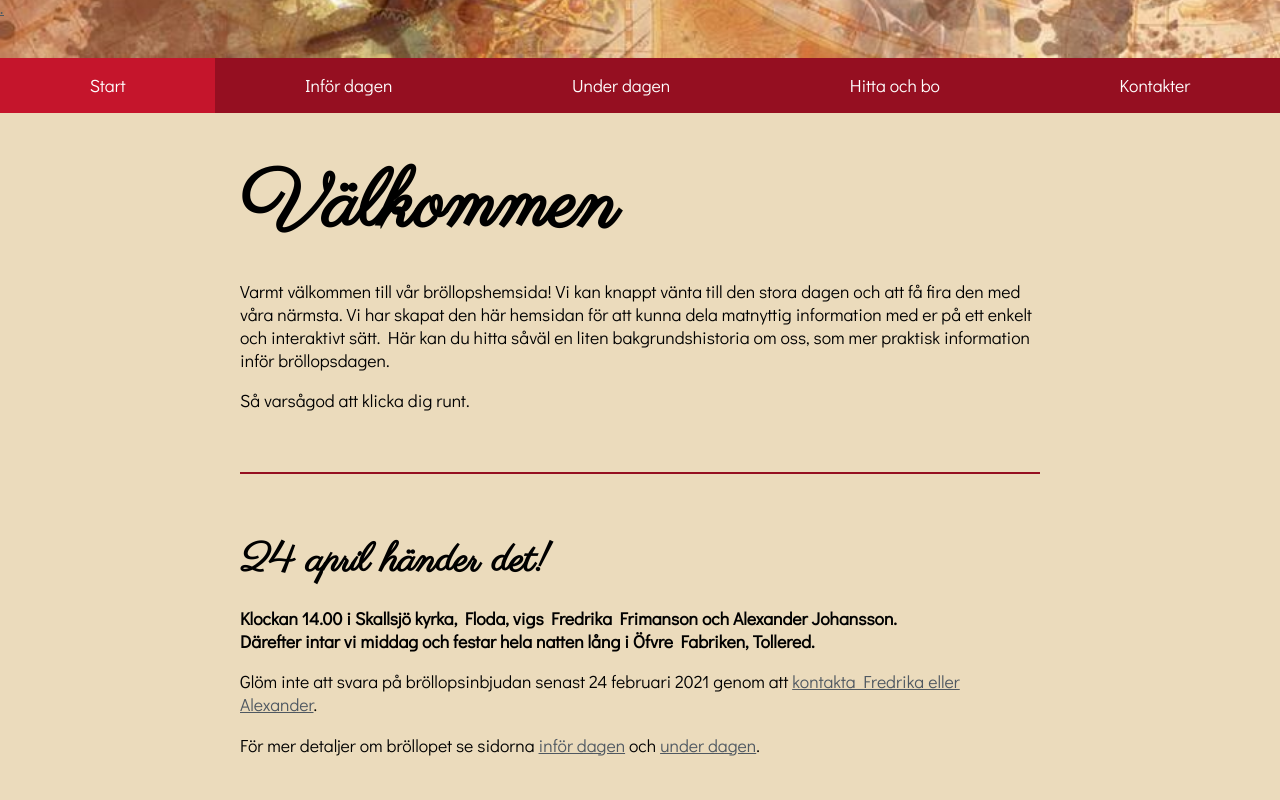
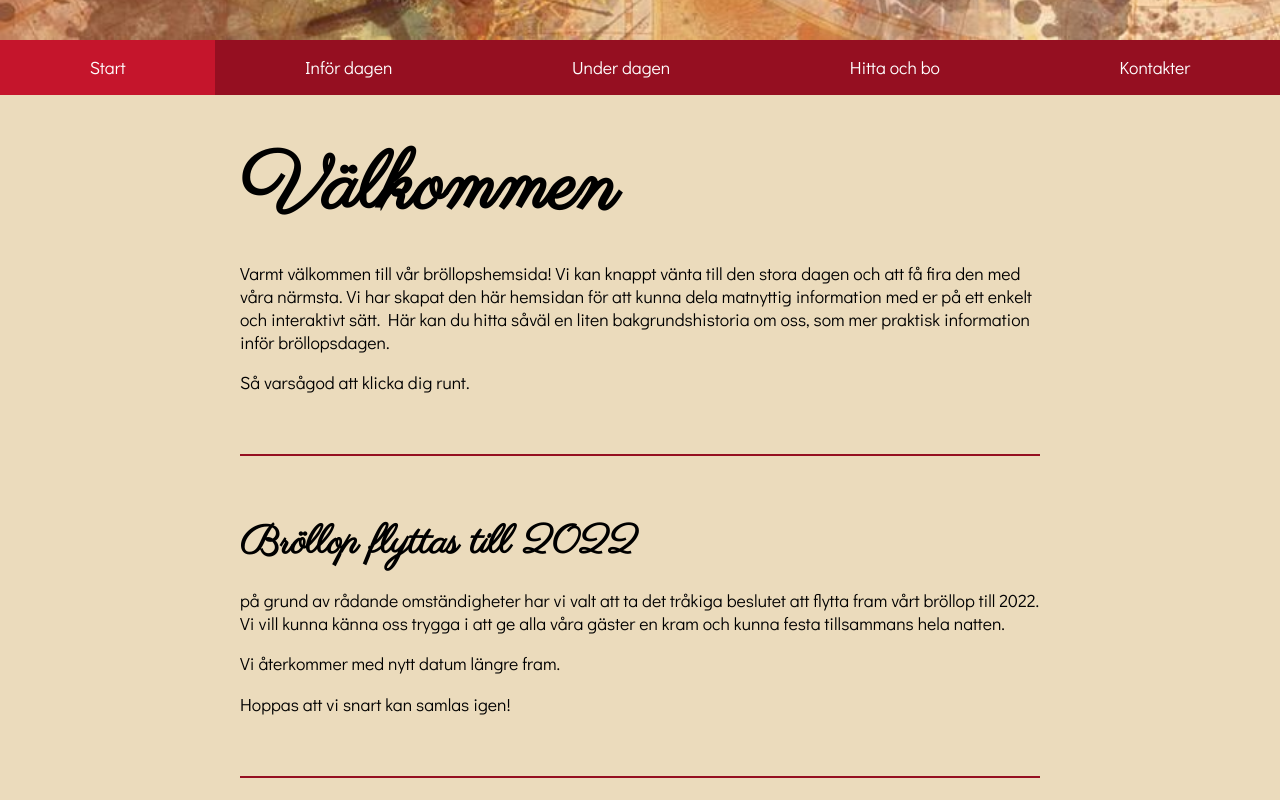
Before and after one commit to FredrikaF/brollop, a plain HTML site: page index.html in a window 1280 px wide. Shown: the top 800 px of the page. Drawn offline with Linux system fonts and the light colour scheme; a script that the page names is missing.

Commit message:
bröllop flyttas till 2022

```diff
--- a/hittahit.html
+++ b/hittahit.html
@@ -14,11 +14,11 @@
 <body>
     <!--.................nav-bar och bild.....................................-->
     <heading>
-        <div class="countdown"> <!--nedräkning klocka-->
-            <script src="https://cdn.logwork.com/widget/countdown.js"></script>
+       <div class="countdown"> <!--nedräkning klocka-->
+            <!--<script src="https://cdn.logwork.com/widget/countdown.js"></script>
             <a href="https://logwork.com/countdown-91z" class="countdown-timer"
             data-timezone="Europe/Stockholm" data-date="2021-04-24 14:00" data-language="sv" data-textcolor="#fde6d2"
-            data-background="#2f3237" data-digitscolor="#ffffff">.</a>
+            data-background="#2f3237" data-digitscolor="#ffffff">.</a>-->
         </div>
         <nav>
             <ul>
--- a/index.html
+++ b/index.html
@@ -16,10 +16,10 @@
     <!--.................nav-bar och bild.....................................-->
     <heading>
         <div class="countdown"> <!--nedräkning klocka-->
-            <script src="https://cdn.logwork.com/widget/countdown.js"></script>
+            <!--<script src="https://cdn.logwork.com/widget/countdown.js"></script>
             <a href="https://logwork.com/countdown-91z" class="countdown-timer"
             data-timezone="Europe/Stockholm" data-date="2021-04-24 14:00" data-language="sv" data-textcolor="#fde6d2"
-            data-background="#2f3237" data-digitscolor="#ffffff">.</a>
+            data-background="#2f3237" data-digitscolor="#ffffff">.</a>-->
         </div>
 
         <nav>
@@ -48,13 +48,19 @@
 
 
     <div>
-        <h2>24 april händer det!</h2>
+        <h2>Bröllop flyttas till 2022</h2>
+        <p>på grund av rådande omständigheter har vi valt att ta det tråkiga beslutet
+            att flytta fram vårt bröllop till 2022. Vi vill kunna känna oss trygga i att
+            ge alla våra gäster en kram och kunna festa tillsammans hela natten.</p>
+        <p>Vi återkommer med nytt datum längre fram.</p>
+        <p>Hoppas att vi snart kan samlas igen!</p>
+        <!--<h2>24 april händer det!</h2>
         <p><strong>Klockan 14.00 i Skallsjö kyrka, Floda, vigs Fredrika Frimanson och Alexander Johansson.<br>
             Därefter intar vi middag och festar hela natten lång i Öfvre Fabriken, Tollered.</strong></p>
         <p>Glöm inte att svara på bröllopsinbjudan senast 24 februari 2021 genom att
             <a href="kontakt.html">kontakta Fredrika eller Alexander</a>.</p>
         <p>För mer detaljer om bröllopet se sidorna <a href="infordagen.html">inför dagen</a> och
-            <a href="underdagen.html">under dagen</a>.</p>
+            <a href="underdagen.html">under dagen</a>.</p>-->
     </div>
     <hr>
 
```
Also changed, not shown: infordagen.html (+8 -6 lines), kontakt.html (+2 -2 lines), underdagen.html (+2 -2 lines).
